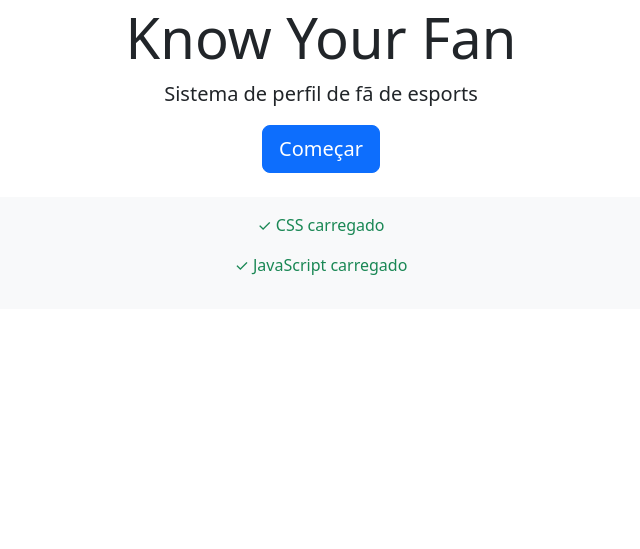
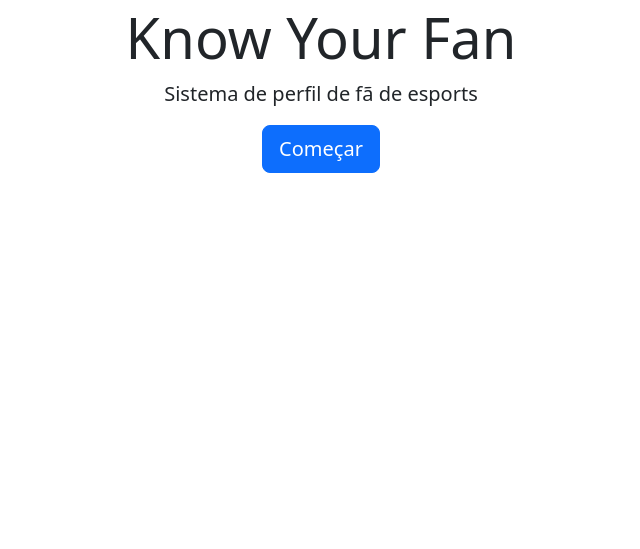
Before and after one commit to jaopcruz/Challenge2Furia, a Flask app: page / in a window 1280 px wide. Shown: the part 124-673 px from the top of the page, without its empty margins (319-959 px from the left). Run offline with Flask 3, Linux system fonts and the light colour scheme.

Commit message:
UPDATE: removida parte do código que era temporária

```diff
--- a/templates/index.html
+++ b/templates/index.html
@@ -7,16 +7,6 @@
     <p class="lead">Sistema de perfil de fã de esports</p>
     <a href="{{ url_for('profile') }}" class="btn btn-primary btn-lg">Começar</a>
 
-    <!-- Debug: Verifique se o CSS está carregando -->
-    <div class="mt-4 p-3 bg-light rounded">
-        <p class="text-success">✓ CSS carregado</p>
-        <p class="text-danger" id="js-check">✗ JavaScript não carregado</p>
-    </div>
 </div>
 
-<script>
-    // Verificação simples de JS
-    document.getElementById('js-check').className = 'text-success';
-    document.getElementById('js-check').innerHTML = '✓ JavaScript carregado';
-</script>
 {% endblock %}
```
